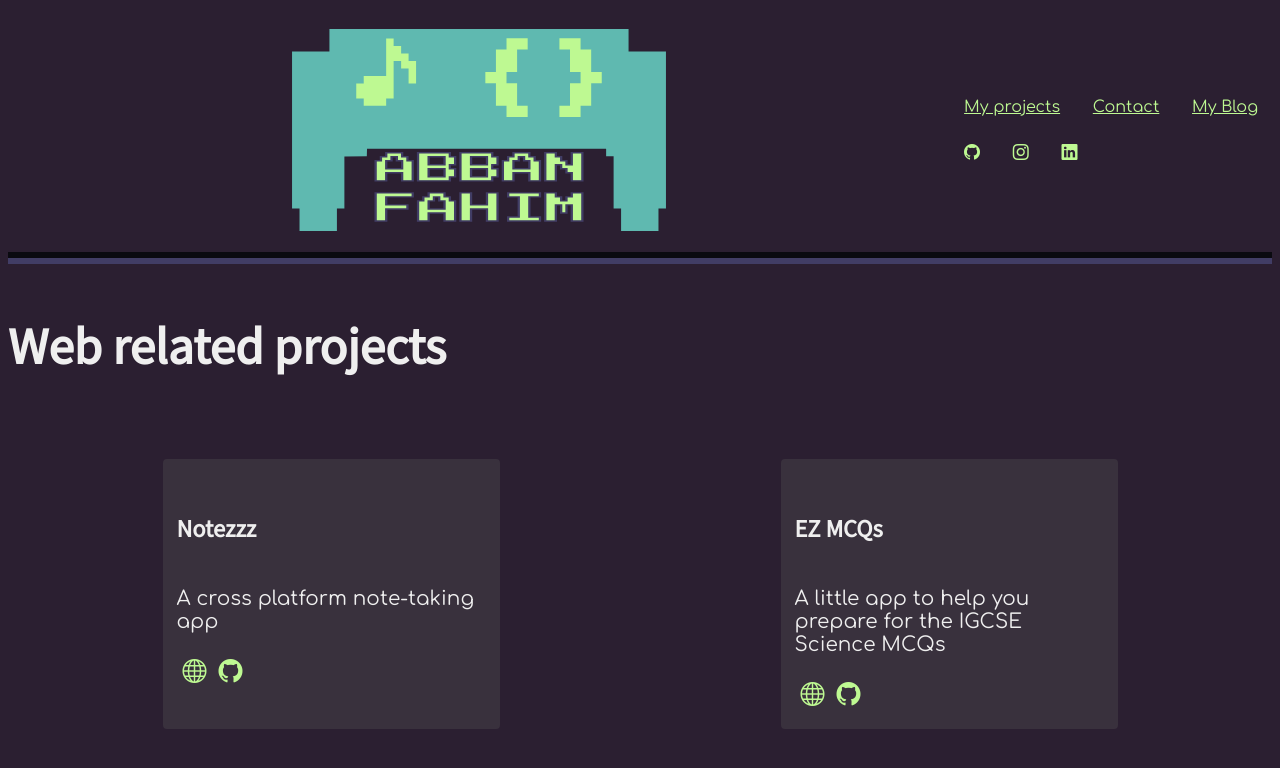
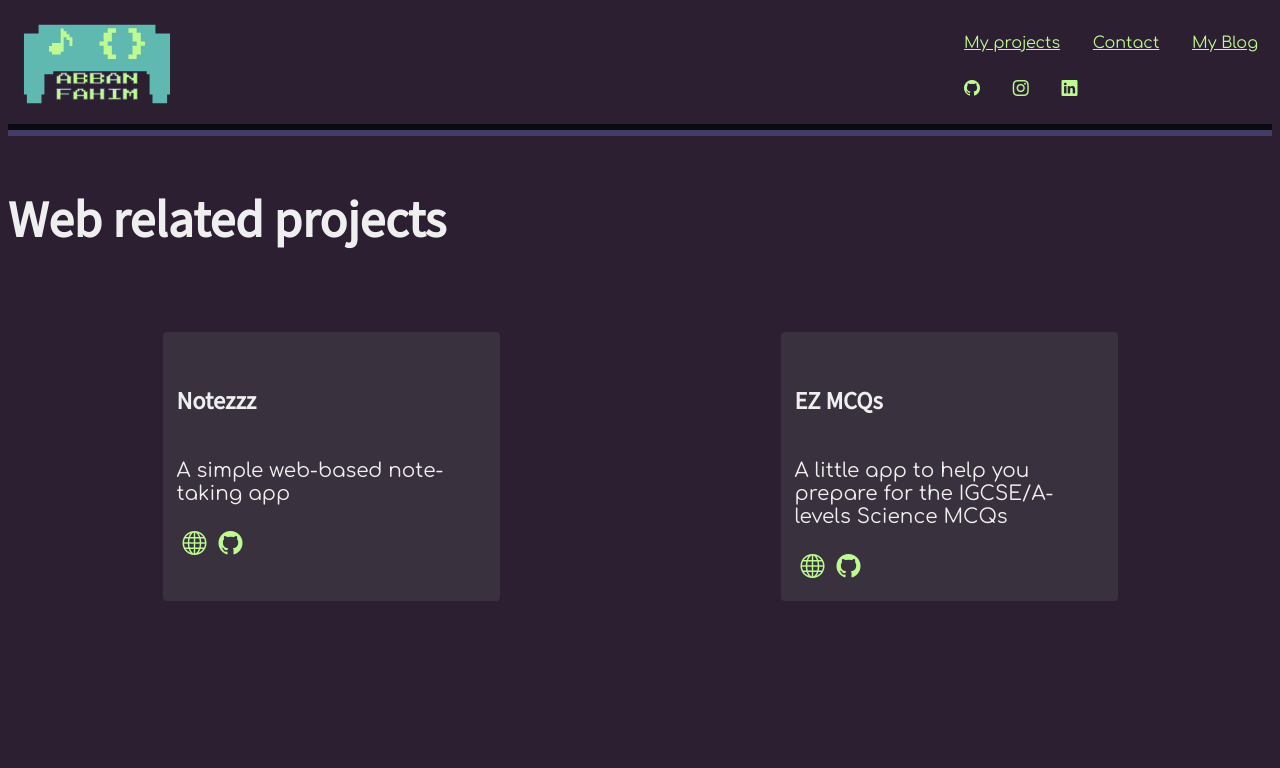
Before and after one commit to Abban-Fahim/personal-site, a Svelte app: page /work in a window 1280 px wide. Shown: the top 768 px of the page. Built offline with nearby package versions, Linux system fonts and the light colour scheme; a web font is replaced by a local one.

Commit message:
fixed logo

```diff
--- a/src/components/data.js
+++ b/src/components/data.js
@@ -2,7 +2,7 @@ export const projects = [
     {
         img: "/notezzz.png",
         title: "Notezzz",
-        desc: "A cross platform note-taking app",
+        desc: "A simple web-based note-taking app",
         links: [
             { type: "globe", link: "https://notezzz.web.app" },
             { type: "github", link: "https://github.com/Abban-Fahim/notezzz" },
@@ -11,9 +11,9 @@ export const projects = [
     {
         img: "/ez-mcq.png",
         title: "EZ MCQs",
-        desc: "A little app to help you prepare for the IGCSE Science MCQs",
+        desc: "A little app to help you prepare for the IGCSE/A-levels Science MCQs",
         links: [
-            { type: "globe", link: "https://kzdtp9.deta.dev/" },
+            { type: "globe", link: "https://mcq.abbanf.tech/" },
             { type: "github", link: "https://github.com/Abban-Fahim/MCQ" },
         ],
     },
--- a/src/styles/globals.scss
+++ b/src/styles/globals.scss
@@ -72,6 +72,10 @@ header {
   align-items: center;
   #logo {
     flex: 1;
+    img{
+        display: inline !important;
+        width: 150px;
+    }
     &:hover {
       border: 4px solid $comp;
       transform: none;
```
